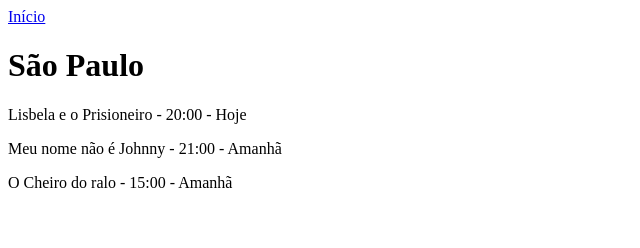
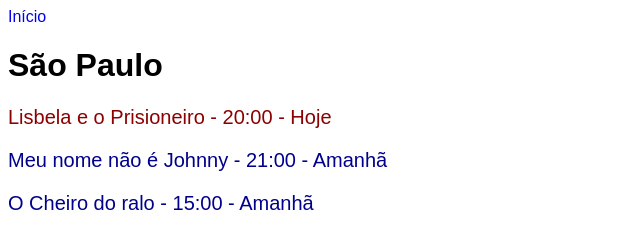
Before and after one commit to nathaliafaccin/learning-HTML-and-CSS, a plain HTML site: page exercise-1-cinema/estados/sp.html in a window 1280 px wide. Shown: the whole page, without its empty margins (0-640 px from the left). Drawn offline with Linux system fonts and the light colour scheme; the site is published under a folder, as on GitHub Pages, so addresses that start at the root find nothing.

Commit message:
fix some paths and rename the classes

```diff
--- a/exercise-1-cinema/css/style.css
+++ b/exercise-1-cinema/css/style.css
@@ -1,8 +1,8 @@
-.hoje {
+.today {
   color: darkred;
 }
 
-.amanha {
+.tomorrow {
   color: darkblue;
 }
 
--- a/exercise-1-cinema/estados/sp.html
+++ b/exercise-1-cinema/estados/sp.html
@@ -4,15 +4,15 @@
 <head>
   <meta charset="UTF-8">
   <title>São Paulo</title>
-  <link rel="stylesheet" href="/css/style.css">
+  <link rel="stylesheet" href="../css/style.css">
 </head>
 
 <body>
-  <a href="/index.html">Início</a>
+  <a href="../index.html">Início</a>
   <h1>São Paulo</h1>
-  <p class="hoje">Lisbela e o Prisioneiro - 20:00 - Hoje</p>
-  <p class="amanha">Meu nome não é Johnny - 21:00 - Amanhã</p>
-  <p class="amanha">O Cheiro do ralo - 15:00 - Amanhã</p>
+  <p class="today">Lisbela e o Prisioneiro - 20:00 - Hoje</p>
+  <p class="tomorrow">Meu nome não é Johnny - 21:00 - Amanhã</p>
+  <p class="tomorrow">O Cheiro do ralo - 15:00 - Amanhã</p>
 </body>
 
 </html>
```
Also changed, not shown: exercise-1-cinema/estados/rj.html (+5 -5 lines), exercise-1-cinema/index.html (+3 -3 lines).
